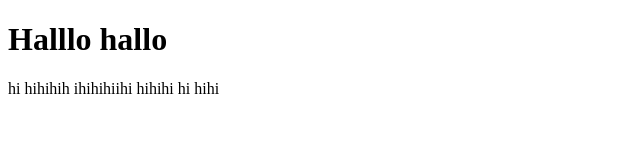
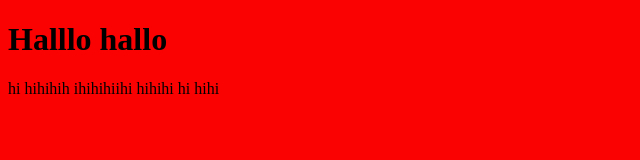
Before and after one commit to Eli0999/Sport.Photography.Elio.M307, a plain HTML site: page index.html in a window 1280 px wide. Shown: the whole page, without its empty margins (0-640 px from the left). Drawn offline with Linux system fonts and the light colour scheme.

Commit message:
Update style.css

```diff
--- a/style.css
+++ b/style.css
@@ -1,3 +1,3 @@
 * {
-    background-color:#ffffff;
+    background-color:#fa0202;
 }
```
